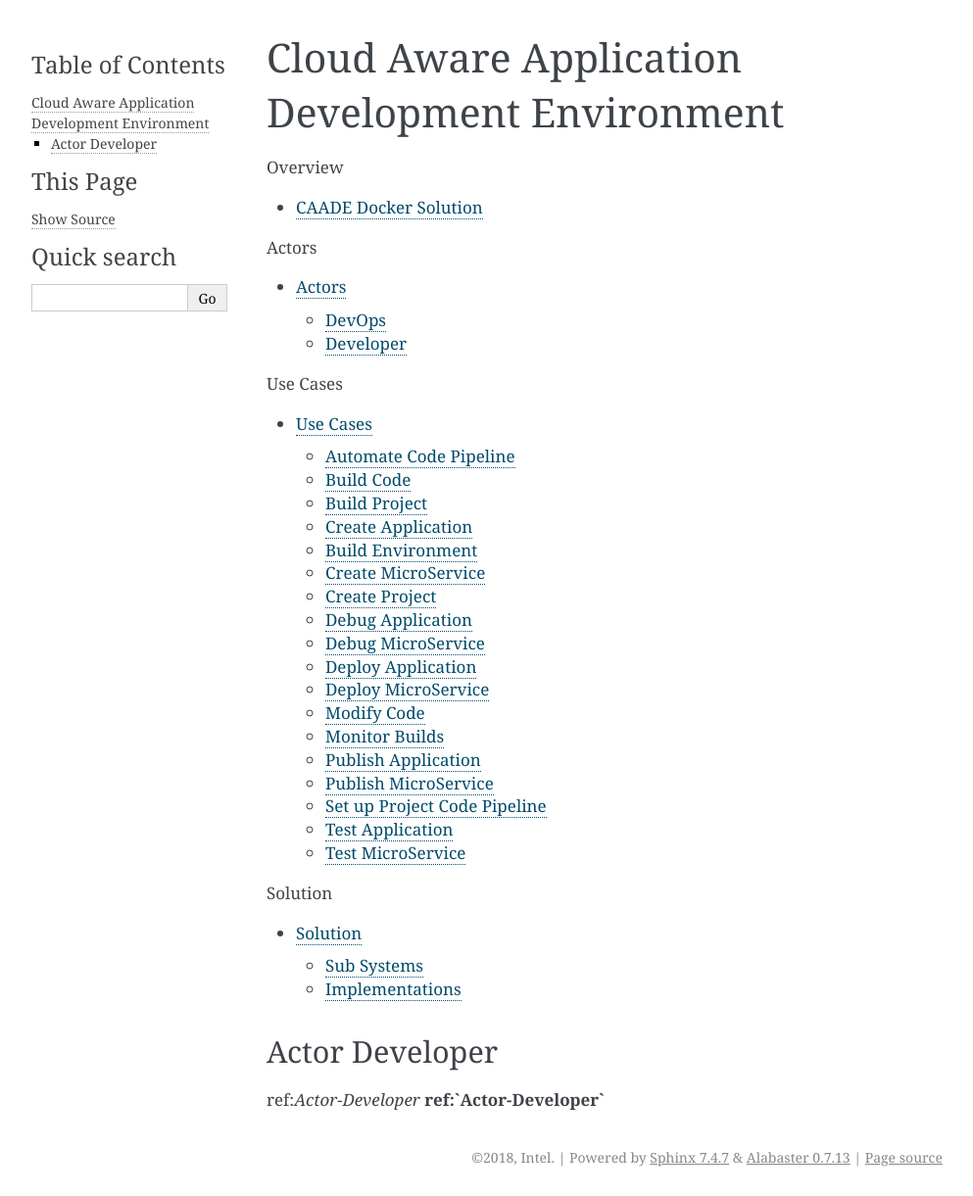
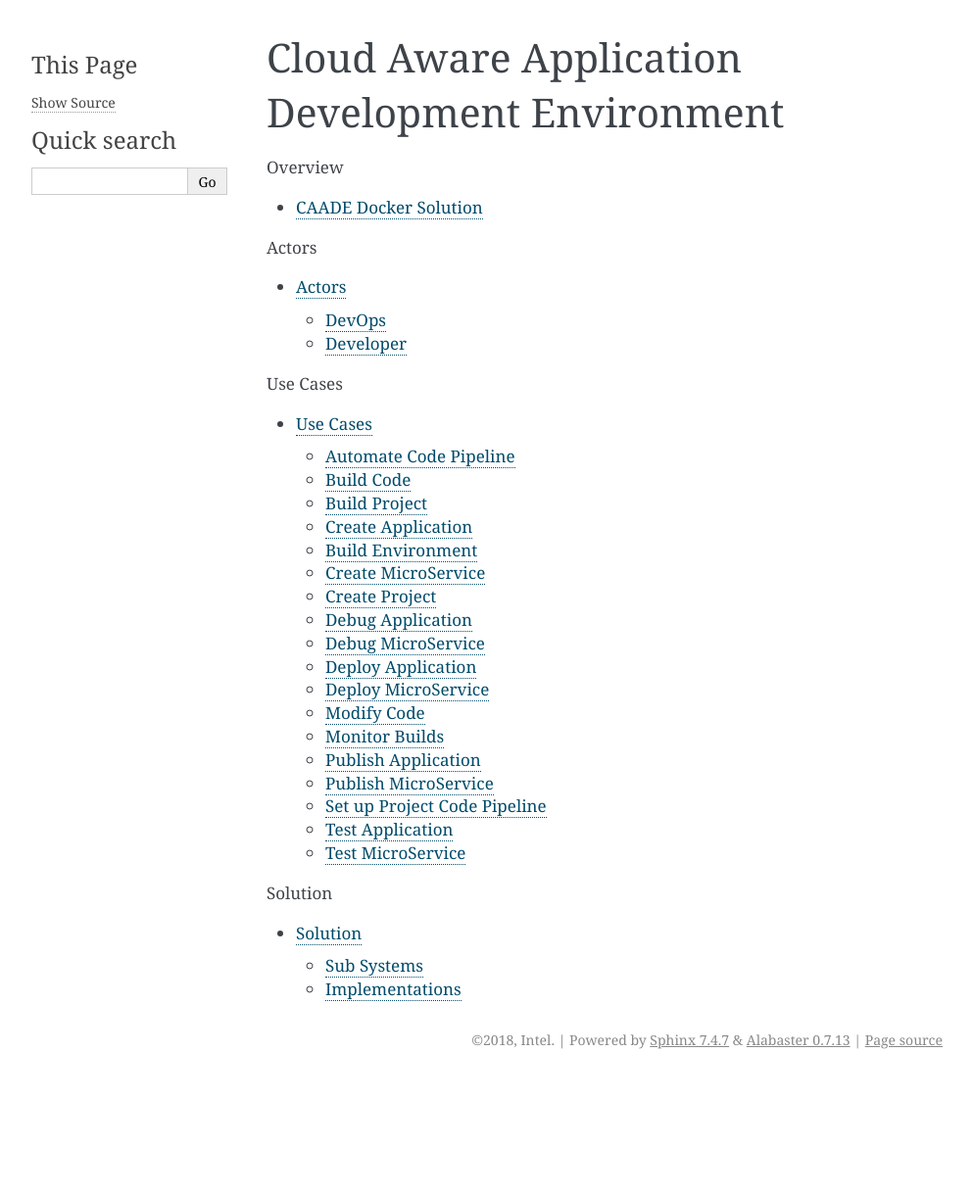
Before and after one commit to CAADE/CAADE, a Sphinx documentation site: the page built from docs/index.rst, in a window 1280 px wide. Shown: the whole page at 98% size, without its empty margins (148-1141 px from the left). Built offline with Sphinx 7.4.7, drawn with Linux system fonts in a browser that asks for light colours; pages that are not in the unit, such as notebooks, are missing from menus; after the commit the page ends 1101 px from its top, so only the background shows below that.

```diff
--- a/docs/index.rst
+++ b/docs/index.rst
@@ -24,8 +24,3 @@
    :caption: Solution
 
    Solution/index
-
-Actor Developer
-~~~~~~~~~~~~~~~
-ref:`Actor-Developer`
-**ref:`Actor-Developer`**
```
